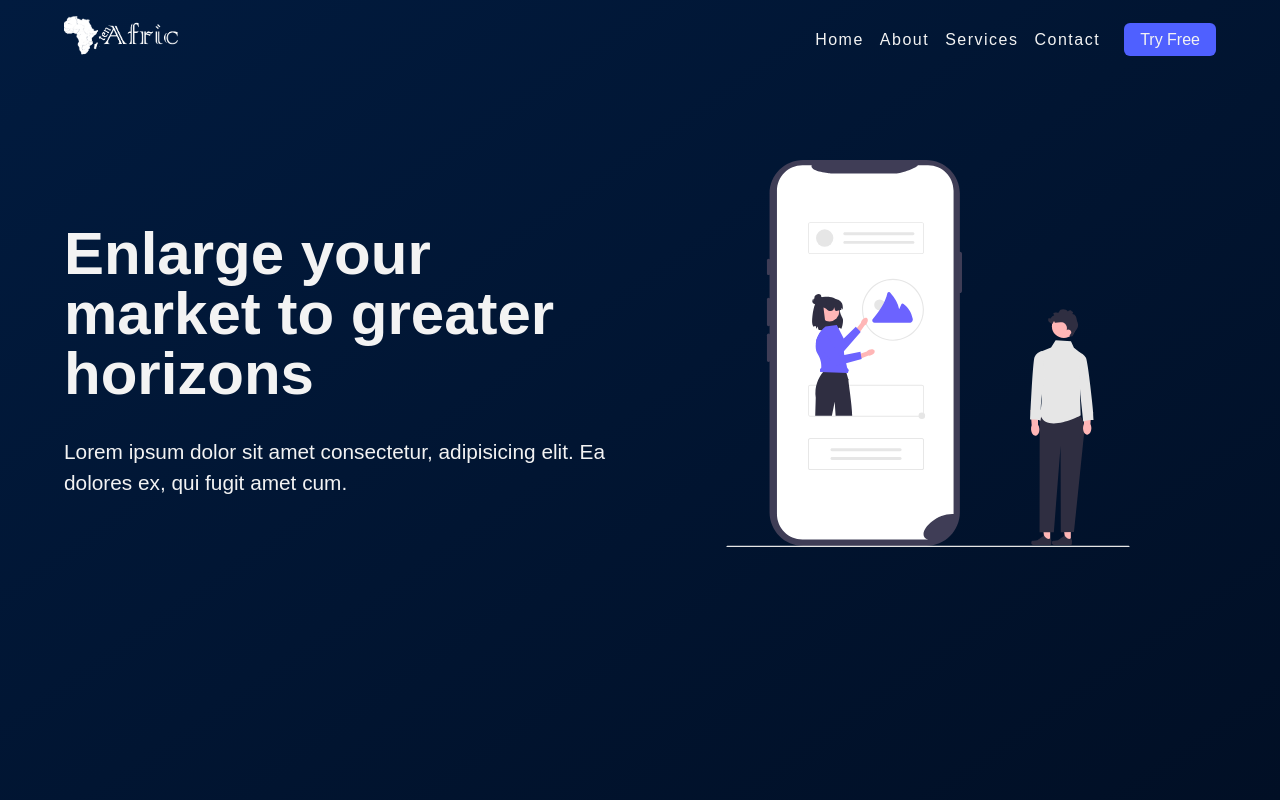
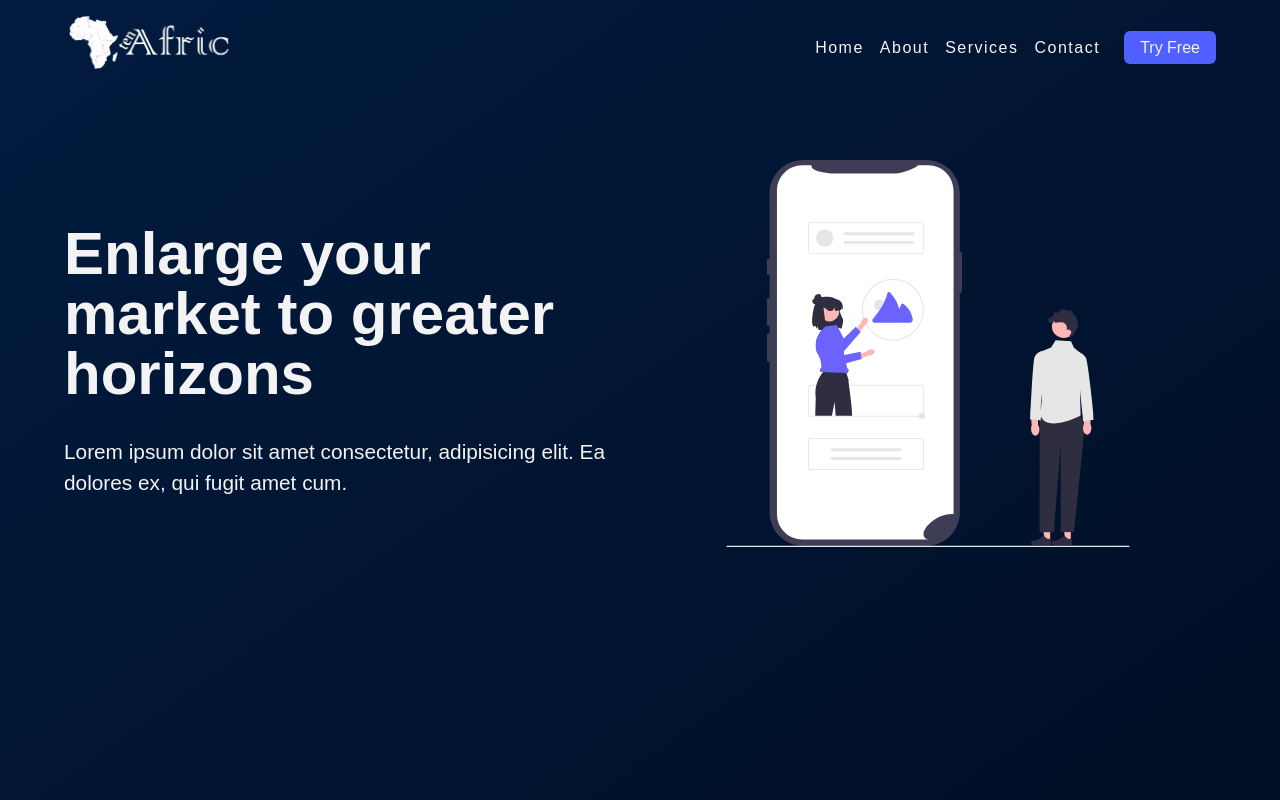
Before and after one commit to tenAfric/tenAfrik, a React (Create React App) app: page / in a window 1280 px wide. Built offline with nearby package versions, Linux system fonts and the light colour scheme.

Commit message:
nearest education poet brass atom

```diff
--- a/cron-logs.json
+++ b/cron-logs.json
@@ -219,6 +219,11 @@
       "id": "l59e82fehrnp5c2quqv",
       "Status": "git update complete",
       "TimePushed": "7/6/2022, 12:24:04 PM"
+    },
+    {
+      "id": "l59e9dlxe2hymjw40bg",
+      "Status": "git update complete",
+      "TimePushed": "7/6/2022, 12:25:05 PM"
     }
   ]
 }
--- a/src/styles/css/header.css
+++ b/src/styles/css/header.css
@@ -13,7 +13,10 @@
   }
 }
 .header .header-container .header-wrapper .brand-logo {
-  width: 20%;
+  width: 30%;
+  height: -webkit-min-content;
+  height: -moz-min-content;
+  height: min-content;
 }
 .header .header-container .header-wrapper .brand-logo .logo {
   width: 100%;
--- a/src/styles/scss/header.scss
+++ b/src/styles/scss/header.scss
@@ -14,7 +14,8 @@ $colorLight: #f3f3f3;
         }
         .header-wrapper{
             .brand-logo{
-                width: 20%;
+                width: 30%;
+                height: min-content;
                 .logo{
                     width: 100%;
                     height: 100%;
```
Also changed, not shown: 1 other file (tests, documents, lock files or other folders).
